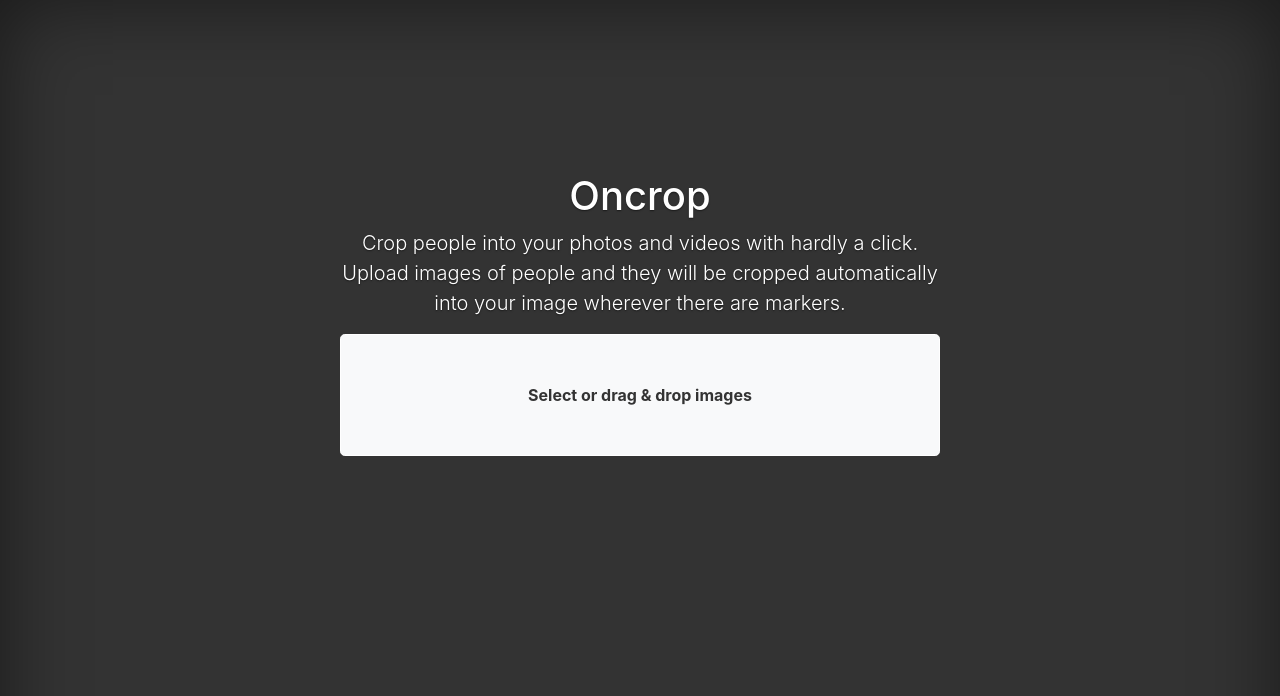
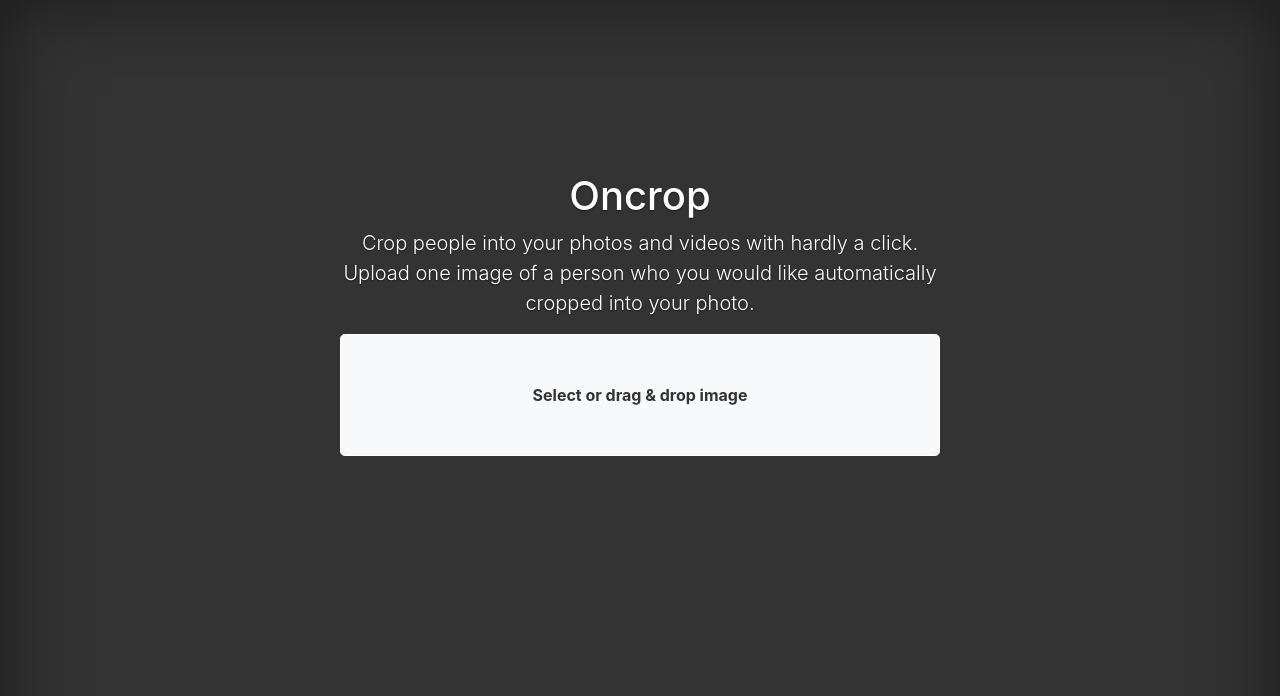
Before and after one commit to thearchitector/oncrop, a Flask app: page / in a window 1280 px wide. Shown: the top 696 px of the page. Run offline with Flask 2, Linux system fonts and the light colour scheme; some libraries are stand-ins or nearby versions.

Commit message:
Update landing page message

```diff
--- a/source/templates/index.html
+++ b/source/templates/index.html
@@ -14,11 +14,11 @@
    		<div class="cover-container d-flex w-100 h-100 p-3 mx-auto flex-column">
 				<main role="main" class="inner cover mt-auto">
 					<h1>Oncrop</h1>
-					<p class="lead">Crop people into your photos and videos with hardly a click. Upload images of people and they will be cropped automatically into your image wherever there are markers.</p>
+					<p class="lead">Crop people into your photos and videos with hardly a click. Upload one image of a person who you would like automatically cropped into your photo.</p>
 					<div id="dropzone" class="mb-5">
 						<form>
 							<input id="selector" type="file" multiple accept="image/png" onchange="uploadFiles(this.files)">
-							<label class="button w-100 p-5 bg-light" for="selector">Select or drag &amp; drop images</label>
+							<label class="button w-100 p-5 bg-light" for="selector">Select or drag &amp; drop image</label>
 							<div id="error" class="bg-danger text-white" style="visibility: {{ visibility }}"><small>Gremlins seem to have stolen your packets. Please try again.</small></div>
 						</form>
 					</div>
```
